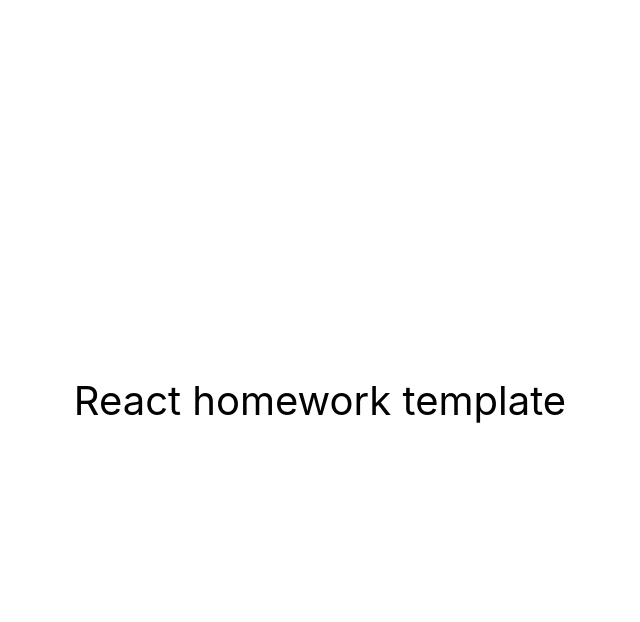
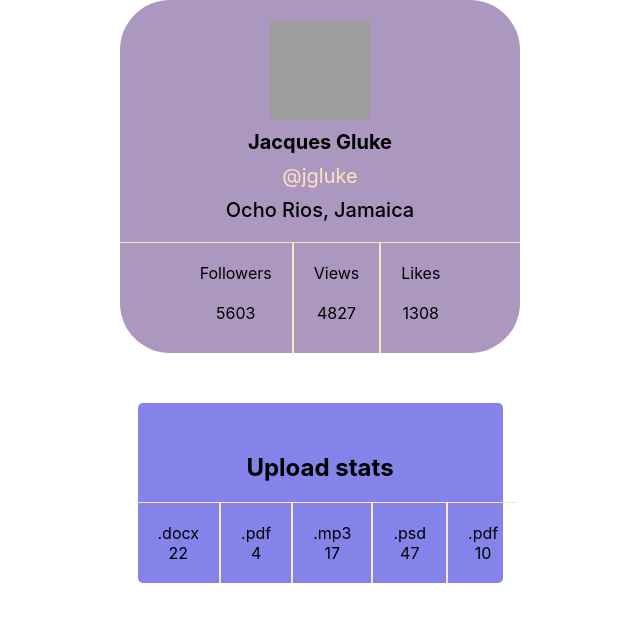
Before and after one commit to Elborn666/goit-react-hw-01-components, a React (Create React App) app: page / in a window 1280 px wide. Shown: the top 622 px of the page, without its empty margins (320-960 px from the left). Built offline with nearby package versions, Linux system fonts and the light colour scheme; grey boxes are pictures that could not be loaded.

Commit message:
сделал 1 и 2 задание

```diff
--- a/src/components/App.jsx
+++ b/src/components/App.jsx
@@ -1,16 +1,21 @@
+import { Profile } from 'components/Profile/Profile.jsx';
+import user from 'components/data/user.json';
+
+import { Statistics } from 'components/Statistics/Statistics.jsx';
+import data from 'components/data/data.json';
+
+
+
 export const App = () => {
   return (
-    <div
-      style={{
-        height: '100vh',
-        display: 'flex',
-        justifyContent: 'center',
-        alignItems: 'center',
-        fontSize: 40,
-        color: '#010101'
-      }}
-    >
-      React homework template
+    <div>
+      <Profile
+        username={user.username}
+        tag={user.tag}
+        location={user.location}
+        avatar={user.avatar}
+        stats={user.stats} />
+        <Statistics title="Upload stats" stats={data} />
     </div>
   );
 };
--- /dev/null
+++ b/src/components/Profile/Profile.css
@@ -0,0 +1,55 @@
+.profile{
+    background-color: rgb(172, 151, 190);
+    border-radius: 50px;
+    width: 400px;
+    margin: 0 auto;
+}
+.description{
+    display: flex;
+    flex-direction: column;
+    justify-content: center;
+    align-items: center;
+    gap: 10px;
+    padding-top: 20px;
+}
+.avatar{
+    width: 100px;
+    height: 100px;
+}
+.name{
+    font-size: 20px;
+    font-weight: 700;
+}
+.tag{
+    color: bisque;
+    font-size: 20px;
+}
+.location{
+    font-size: 20px;
+    font-weight: 500;
+}
+.stats{
+    display: flex;
+    justify-content: center;
+    margin-top: 20px;
+    border-top: 1px solid bisque;
+}
+li {
+    display: flex;
+    flex-direction: column;
+    justify-content: center;
+    align-items: center;
+    padding: 20px 20px;
+    border-left: 1px solid bisque;
+    border-right: 1px solid bisque;
+}
+li:first-child{
+    border-left: none;
+}
+li:last-child{
+    border-right: none;
+}
+.quantity{
+    margin-top: 20px;
+    margin-bottom: 10px;
+}
--- /dev/null
+++ b/src/components/Profile/Profile.jsx
@@ -0,0 +1,46 @@
+import PropTypes from 'prop-types';
+import css from './Profile.css';
+
+ export const Profile = ({username, avatar, tag, location, stats}) => {
+    return <div className="profile">
+    <div className="description">
+      <img
+        src={avatar}
+        alt={username}
+        className="avatar"
+      />
+      <p className="name">{username}</p>
+      <p className="tag">@{tag}</p>
+      <p className="location">{location}</p>
+    </div>
+
+    <ul className="stats">
+      <li>
+        <span className="label">Followers</span>
+        <span className="quantity">{stats.followers}</span>
+      </li>
+      <li>
+        <span className="label">Views</span>
+        <span className="quantity">{stats.views}</span>
+      </li>
+      <li>
+        <span className="label">Likes</span>
+        <span className="quantity">{stats.likes}</span>
+      </li>
+    </ul>
+  </div>
+ }
+
+ Profile.propTypes = {
+    username: PropTypes.string.isRequired,
+    tag: PropTypes.string.isRequired,
+    location: PropTypes.string.isRequired,
+    avatar: PropTypes.string.isRequired,
+    stats: PropTypes.exact({
+      followers: PropTypes.number.isRequired,
+      views: PropTypes.number.isRequired,
+      likes: PropTypes.number.isRequired,
+    }).isRequired,
+  };
+
+  export default Profile;
--- /dev/null
+++ b/src/components/Statistics/Statistics.css
@@ -0,0 +1,18 @@
+.statistics{
+    width: 365px;
+    margin: 0 auto;
+    padding-top: 50px;
+    margin-top: 50px;
+    background-color: rgb(131, 131, 233);
+    border-radius: 5px;
+}
+.title{
+    text-align: center;
+    margin-bottom: 20px;
+}
+.stat-list{
+    display: flex;
+}
+.item{
+    border-top: 1px solid bisque;
+}
--- /dev/null
+++ b/src/components/Statistics/Statistics.jsx
@@ -0,0 +1,30 @@
+import PropTypes from 'prop-types';
+import css from './Statistics.css';
+
+ export const Statistics = ({stats, title}) => {
+    return <section className="statistics">
+    {title &&  <h2 className="title">{title}</h2>}
+
+    <ul className="stat-list">
+    {stats.map(stat => (
+        <li className="item" key={stat.id}>
+        <span className="label">{stat.label}</span>
+        <span className="percentage">{stat.percentage}</span>
+      </li>
+    ))}
+    </ul>
+  </section>
+ }
+
+ Statistics.propTypes = {
+    title: PropTypes.string,
+    stats: PropTypes.arrayOf(
+      PropTypes.exact({
+        id: PropTypes.string.isRequired,
+        label: PropTypes.string.isRequired,
+        percentage: PropTypes.number.isRequired,
+      }),
+    ).isRequired,
+  };
+
+  export default Statistics;
--- /dev/null
+++ b/src/components/data/data.json
@@ -0,0 +1,7 @@
+[
+  { "id": "id-1", "label": ".docx", "percentage": 22 },
+  { "id": "id-2", "label": ".pdf", "percentage": 4 },
+  { "id": "id-3", "label": ".mp3", "percentage": 17 },
+  { "id": "id-4", "label": ".psd", "percentage": 47 },
+  { "id": "id-5", "label": ".pdf", "percentage": 10 }
+]
--- /dev/null
+++ b/src/components/data/user.json
@@ -0,0 +1,11 @@
+{
+  "username": "Jacques Gluke",
+  "tag": "jgluke",
+  "location": "Ocho Rios, Jamaica",
+  "avatar": "https://cdn-icons-png.flaticon.com/512/2922/2922506.png",
+  "stats": {
+    "followers": 5603,
+    "views": 4827,
+    "likes": 1308
+  }
+}
--- a/src/index.css
+++ b/src/index.css
@@ -1,4 +1,24 @@
 @import-normalize; /* bring in normalize.css styles */
+
+h1,
+h2,
+h3,
+h4,
+h5,
+h6,
+p {
+   margin: 0;
+   padding: 0;
+}
+ul {
+   list-style: none;
+   padding: 0;
+   margin: 0;
+}
+a {
+   text-decoration: none;
+   padding: 0;
+}
 
 body {
   margin: 0;
```
Also changed, not shown: src/components/data/friends.json (added, +32 -0 lines), src/components/data/transactions.json (added, +122 -0 lines).
